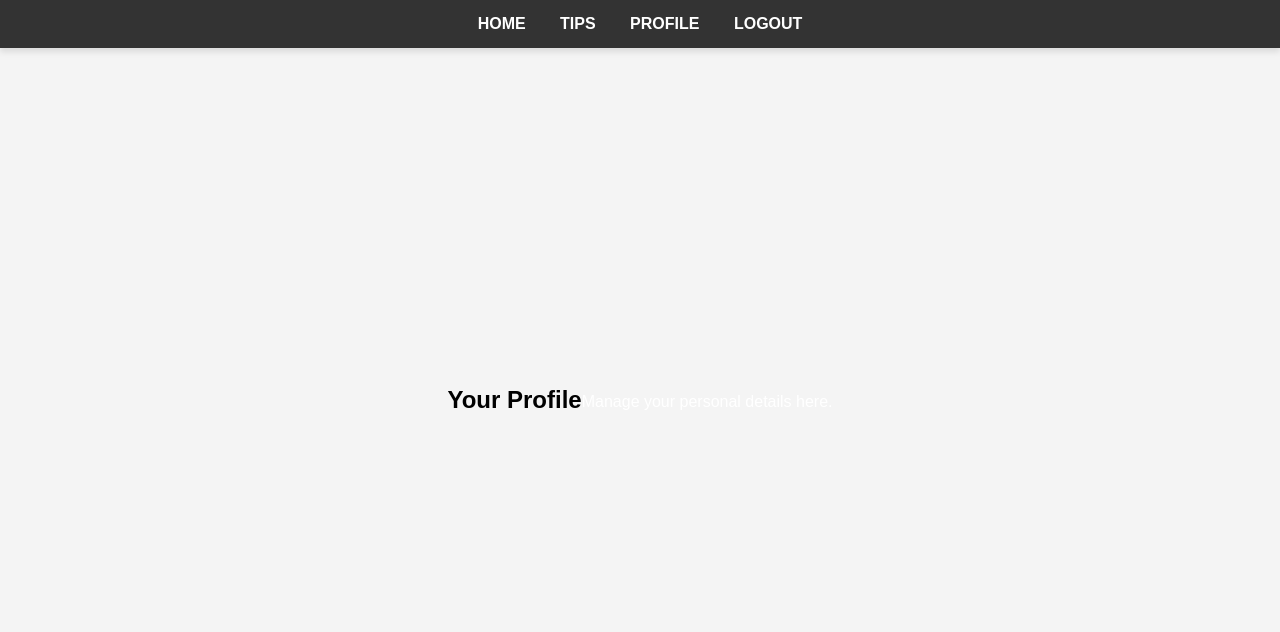
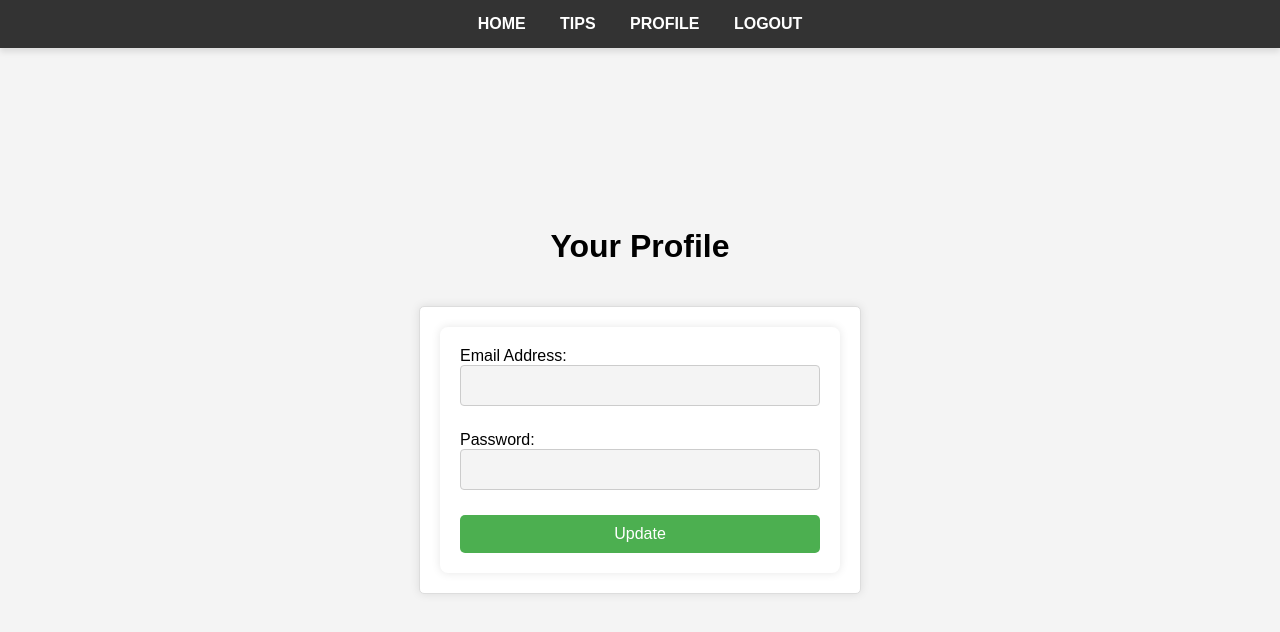
Before and after one commit to WaTime-Project/watime-modified, a website: page public/profile.html in a window 1280 px wide. Drawn offline with Linux system fonts and the light colour scheme.

Commit message:
updated profile

```diff
--- a/public/profile.html
+++ b/public/profile.html
@@ -5,6 +5,104 @@
     <meta name="viewport" content="width=device-width, initial-scale=1.0">
     <title>Profile</title>
     <link rel="stylesheet" href="styles.css">
+    <style>
+        body {
+            font-family: Arial, sans-serif;
+            margin: 0;
+            padding: 0;
+            display: flex;
+            justify-content: center;
+            align-items: center;
+            min-height: 100vh;
+            background-color: #f4f4f4;
+        }
+
+        .profile {
+            display: flex;
+            flex-direction: column;
+            align-items: center;
+            justify-content: center;
+            flex-grow: 1;
+            width: 100%;
+            padding: 20px;
+        }
+
+        .tab-content {
+            max-width: 400px; /* Adjusted max width for better fit */
+            width: 100%;
+            padding: 20px;
+            background-color: #fff;
+            border: 1px solid #ddd;
+            border-radius: 5px;
+            box-shadow: 0 0 10px rgba(0, 0, 0, 0.1);
+            margin-top: 20px; /* Add margin to separate it from the profile heading */
+        }
+
+        .form-group {
+            margin-bottom: 15px;
+        }
+
+        .update-button {
+            background-color: #4CAF50;
+            color: white;
+            border: none;
+            padding: 10px 20px;
+            text-align: center;
+            text-decoration: none;
+            display: inline-block;
+            font-size: 16px;
+            cursor: pointer;
+            border-radius: 5px;
+        }
+
+
+    </style>
+    <script>
+        // JavaScript to handle form submission and retain the form data
+        document.addEventListener('DOMContentLoaded', function() {
+            const emailInput = document.getElementById('email');
+            const passwordInput = document.getElementById('password');
+            const updateButton = document.getElementById('update-button');
+
+            // Disable input fields initially
+            emailInput.disabled = true;
+            passwordInput.disabled = true;
+
+            // Check if there is saved profile data in localStorage
+            if (localStorage.getItem('profileData')) {
+                const profileData = JSON.parse(localStorage.getItem('profileData'));
+                emailInput.value = profileData.email || '';
+                // Password should not be auto-filled for security reasons
+            }
+
+            // Handle update button click
+            updateButton.addEventListener('click', function() {
+                if (updateButton.textContent === 'Update') {
+                    // Enable fields for editing
+                    emailInput.disabled = false;
+                    passwordInput.disabled = false;
+                    updateButton.textContent = 'Save'; // Change button text to indicate action
+                } else if (updateButton.textContent === 'Save') {
+                    // Save profile data
+                    const email = emailInput.value;
+                    const password = passwordInput.value;
+
+                    const profileData = {
+                        email: email,
+                        password: password
+                    };
+                    localStorage.setItem('profileData', JSON.stringify(profileData));
+
+                    // Disable fields again
+                    emailInput.disabled = true;
+                    passwordInput.disabled = true;
+                    updateButton.textContent = 'Update'; // Revert button text
+
+                    alert('Profile updated successfully!');
+                }
+            });
+        });
+    </script>
 </head>
 <body>
     <nav class="navbar">
@@ -16,9 +114,23 @@
         </ul>
     </nav>
 
-    <div class="content">
-        <h2>Your Profile</h2>
-        <p>Manage your personal details here.</p>
+    <div class="profile">
+        <h1>Your Profile</h1>
+        <div class="tab-content" id="details">
+            <form id="details-form">
+                <div class="form-group">
+                    <label for="email">Email Address:</label>
+                    <input type="email" id="email" name="email" required>
+                </div>
+                <div class="form-group">
+                    <label for="password">Password:</label>
+                    <input type="password" id="password" name="password" required>
+                </div>
+                <div class="button-group">
+                    <button type="button" id="update-button" class="update-button">Update</button>
+                </div>
+            </form>
+        </div>
     </div>
 </body>
 </html>
```
Also changed, not shown: 1 other file.
